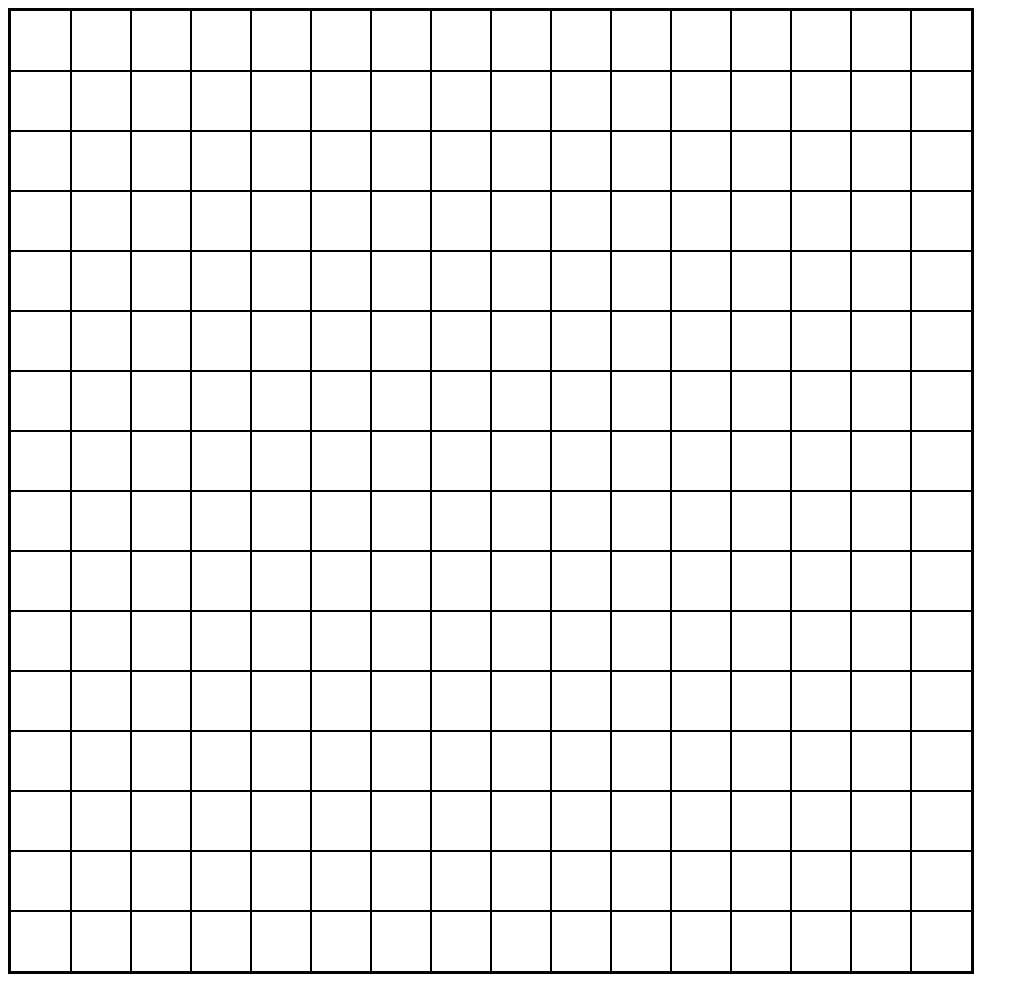
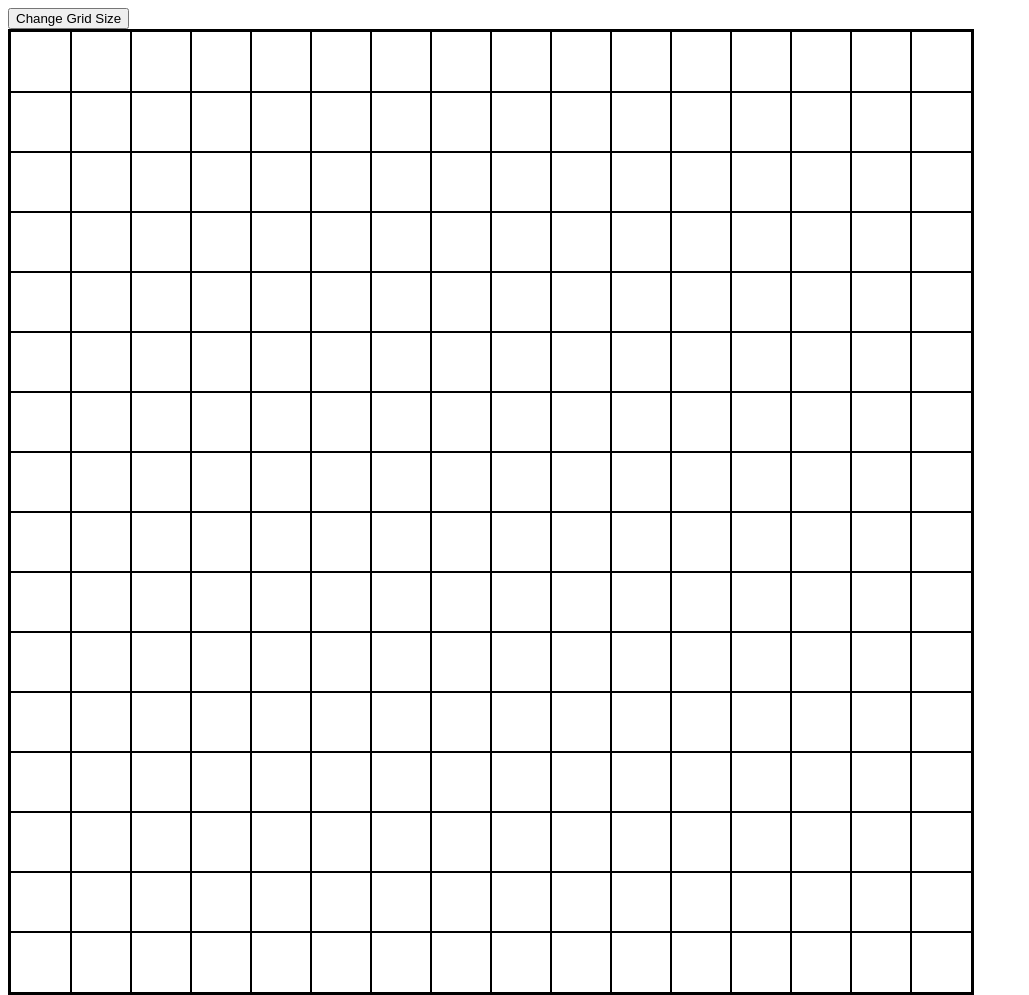
Before and after one commit to Ethan-Hannum/etch-a-sketch, a plain HTML site: page index.html in a window 1280 px wide. Shown: the whole page, without its empty margins (0-1029 px from the left). Drawn offline with Linux system fonts and the light colour scheme.

Commit message:
Add button to change grid size

```diff
--- a/index.html
+++ b/index.html
@@ -7,6 +7,7 @@
     <link rel="stylesheet" href="styles.css">
 </head>
 <body>
+    <button id="btn">Change Grid Size</button>
     <div id="container"></div>
     <script src="scripts.js"></script>
 </body>
```
